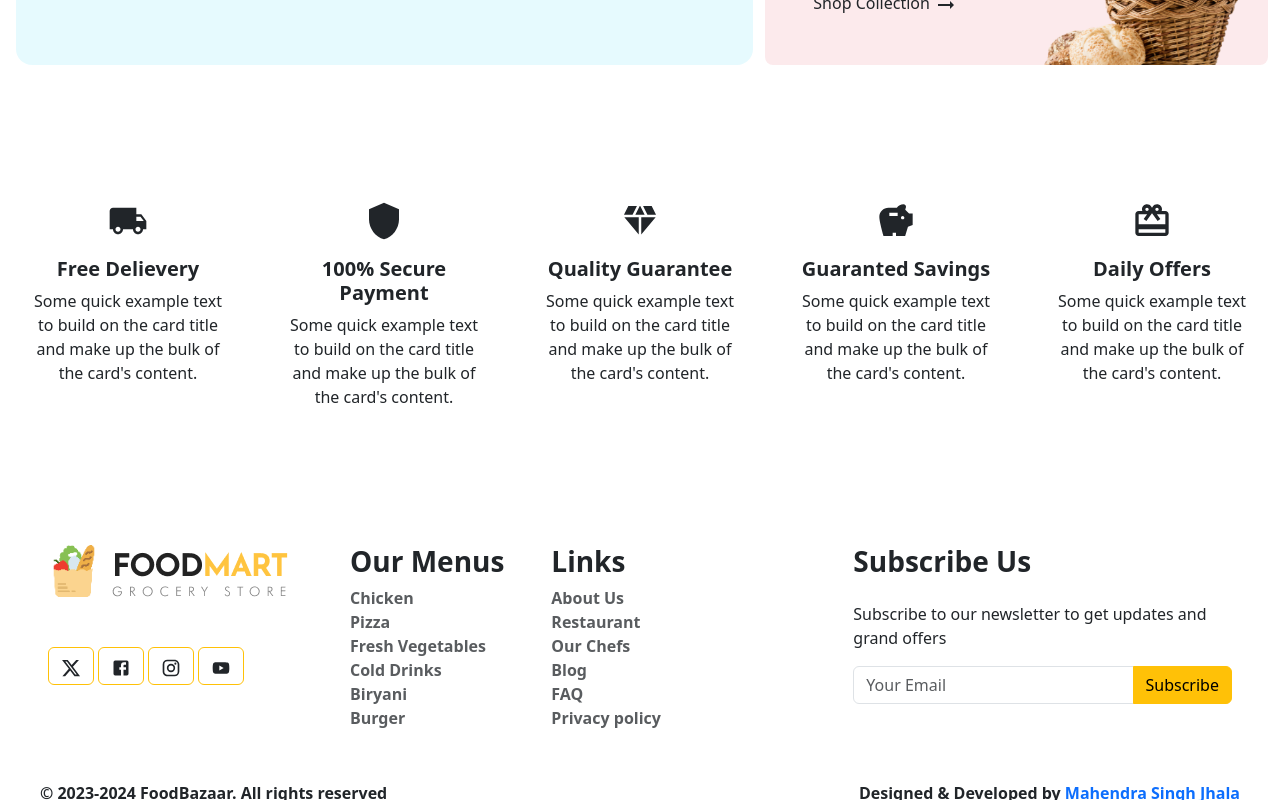
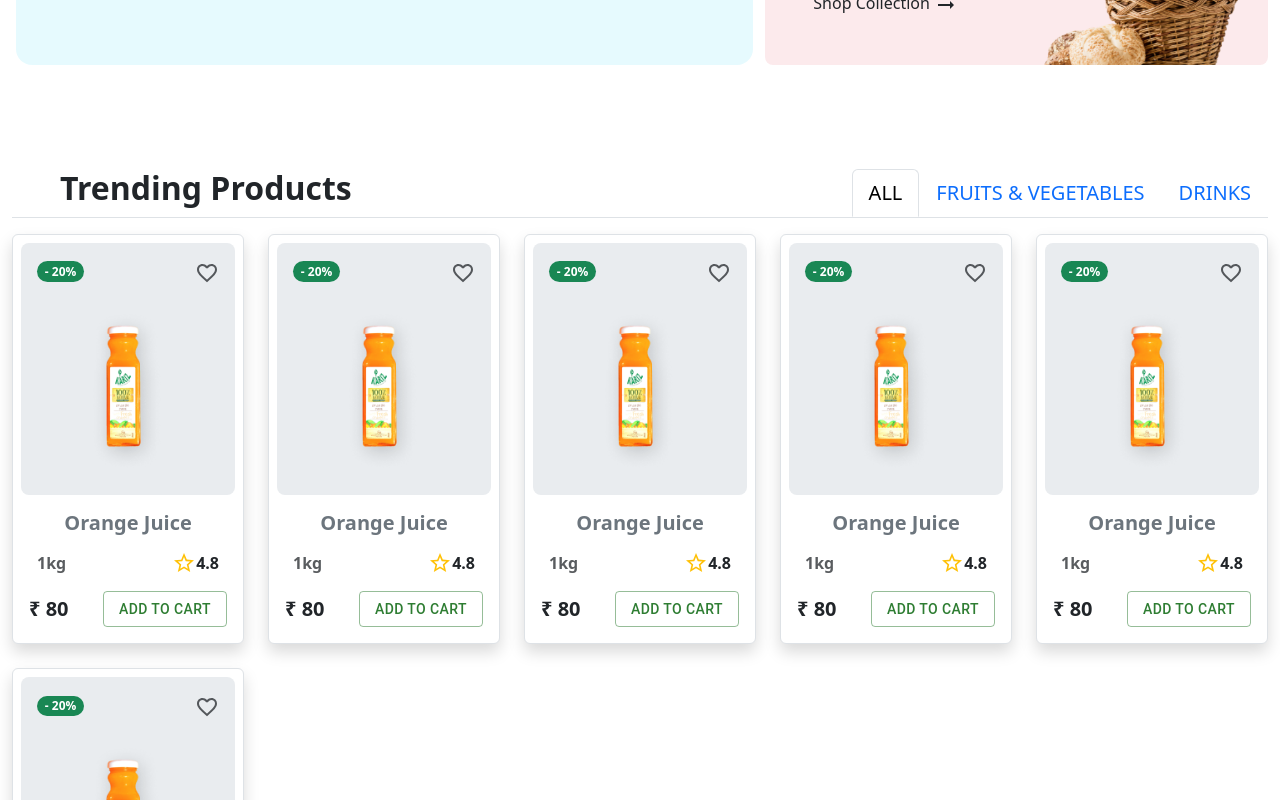
Before and after one commit to mahendra-singh-jhala/FoodMart_frontend, a React (Create React App) app: page /home/grocery in a window 1280 px wide. Shown: the part 720-1520 px from the top of the page. Built offline with nearby package versions, Linux system fonts and the light colour scheme; the HTML template or start-up script is replaced by a standard one.

Commit message:
first commit

```diff
--- a/src/user/component/grocery/Grocery.js
+++ b/src/user/component/grocery/Grocery.js
@@ -1,10 +1,70 @@
 import React from 'react'
+import { Link } from 'react-router-dom'
+import img1 from '../../../asset/thumb-orange-juice.png'
+import { Button } from '@mui/material'
+import StarBorderIcon from '@mui/icons-material/StarBorder';
+import FavoriteBorderIcon from '@mui/icons-material/FavoriteBorder';
 
 const Grocery = () => {
     return (
-        <div>
-            <h1> </h1>
-        </div>
+        <section className="py-5">
+            <div className="container-fluid">
+                <div className="row">
+                    <div className="col-md-12">
+                        <div className="">
+                            <div className="d-flex justify-content-lg-between border-bottom mb-0">
+                                <h3 className="fs-2 fw-bold ms-5">Trending Products</h3>
+                                <nav>
+                                    <div className="nav nav-tabs border-white" id="nav-tab" title="Tabs">
+                                        <Link className="nav-link text-uppercase fs-5 active" id="nav-all-tab" data-bs-toggle="tab" data-bs-target="#nav-all">All</Link>
+                                        <Link className="nav-link text-uppercase fs-5" id="nav-furite-tab" data-bs-toggle="tab" data-bs-target="#nav-fruite">Fruits & Vegetables</Link>
+                                        <Link className="nav-link text-uppercase fs-5" id="nav-drink-tab" data-bs-toggle="tab" data-bs-target="#nav-drink">Drinks</Link>
+                                    </div>
+                                </nav>
+                            </div>
+                        </div>
+                        <div className="my-3">
+                            <div className="fade show active" id="nav-all" role="tabpanel" aria-labelledby="nav-all-tab">
+                                <div className="row row-cols-1 row-cols-sm-2 row-cols-md-3 row-cols-lg-4 row-cols-xl-5">
+                                    {[1, 2, 3, 4, 5, 6].map(() => (
+                                        <div className="col">
+                                            <div className="position-relative p-2 bg-white mb-4 shadow border border-1 rounded-2 text-center">
+                                                <div className="bg-body-secondary rounded-3">
+                                                    <div className="d-flex justify-content-between align-items-center">
+                                                        <span className="badge bg-success rounded-pill mx-3 mt-3">- 20%</span>
+                                                        <Link className="btn-wishlist text-decoration-none text-muted mx-3 mt-3">
+                                                            <FavoriteBorderIcon />
+                                                        </Link>
+                                                    </div>
+                                                    <figure>
+                                                        <img src={img1} alt="juice" className="img-fluid" style={{ maxHeight: "210px" }} />
+                                                    </figure>
+                                                </div>
+                                                <h3 className="text-capitalize fs-5 fw-semibold text-secondary">orange juice</h3>
+                                                <div className="d-flex justify-content-between m-3">
+                                                    <span className="fw-bold text-muted">1kg</span>
+                                                    <span className="fw-semibold d-flex align-items-center">
+                                                        <StarBorderIcon className="text-warning" /> 4.8
+                                                    </span>
+                                                </div>
+                                                <div className="d-flex justify-content-between align-items-center m-2">
+                                                    <span className="fw-bold fs-5">
+                                                        ₹ 80
+                                                    </span>
+                                                    <Button variant="outlined" color="success">
+                                                        Add to Cart
+                                                    </Button>
+                                                </div>
+                                            </div>
+                                        </div>
+                                    ))}
+                                </div>
+                            </div>
+                        </div>
+                    </div>
+                </div>
+            </div>
+        </section>
     )
 }
 
```
